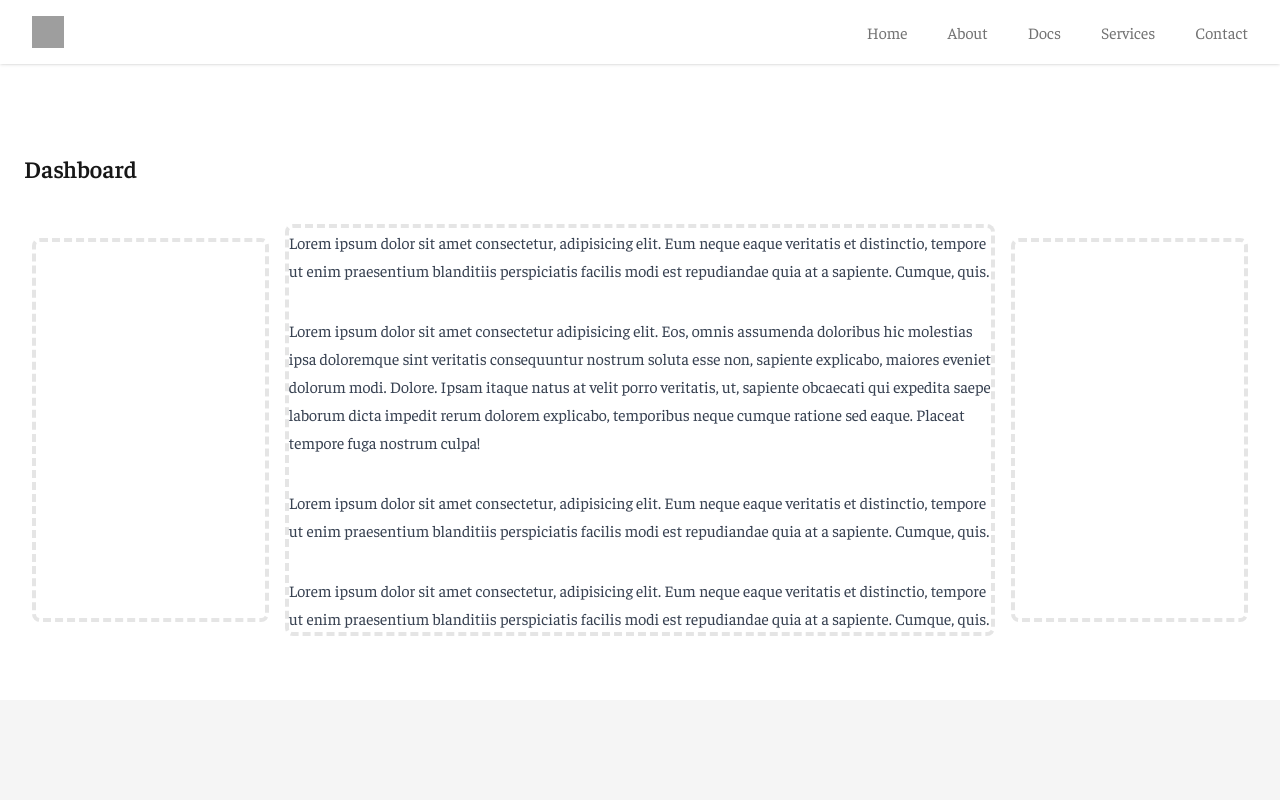
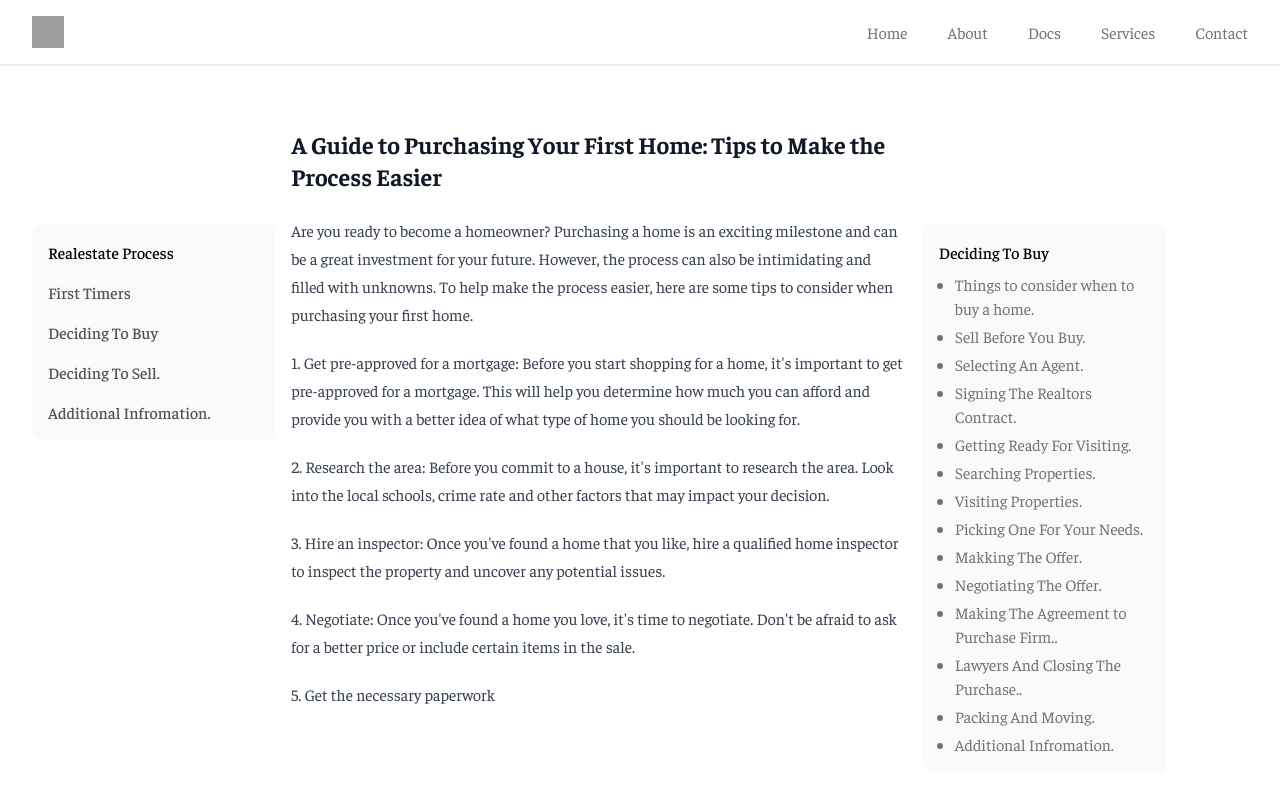
Before and after one commit to iamwillcode/agentwebb, a Next.js app: page /docs in a window 1280 px wide. Shown: the top 800 px of the page. Built offline with nearby package versions, Linux system fonts and the light colour scheme; grey boxes are pictures that could not be loaded.

Commit message:
created a docs page with three navigation options

```diff
--- a/pages/docs.tsx
+++ b/pages/docs.tsx
@@ -1,4 +1,6 @@
 import Head from "next/head";
+import Link from "next/link";
+import { deciding_to_buy, articles } from "../lib/data";
 
 export default function docs() {
   return (
@@ -12,49 +14,103 @@ export default function docs() {
         />
       </Head>
       <main className="flex-1 my-16">
-          <div className="p-6 wrapper">
-            <h1 className="text-2xl font-semibold text-gray-900">Dashboard</h1>
+        <div className="px-4 mx-auto max-w-7xl sm:px-6 md:px-8">
+          {/* Replace with your content */}
+          <div className="flex items-start w-full gap-4 mt-4">
+            <Nav_Links />
+            <Article_Content />
+            <Side_Pannel />
           </div>
-          <div className="px-4 mx-auto max-w-7xl sm:px-6 md:px-8">
-            {/* Replace with your content */}
-            <div className="flex items-center w-full gap-4 mt-4">
-              <div className="w-1/5 border-4 border-gray-200 border-dashed rounded-lg h-96"></div>
-              <div className="w-full border-4 border-gray-200 border-dashed rounded-lg max-w-[75ch] prose space-y-8">
-                <p>
-                  Lorem ipsum dolor sit amet consectetur, adipisicing elit. Eum
-                  neque eaque veritatis et distinctio, tempore ut enim
-                  praesentium blanditiis perspiciatis facilis modi est
-                  repudiandae quia at a sapiente. Cumque, quis.
-                </p>
-                <p>
-                  Lorem ipsum dolor sit amet consectetur adipisicing elit. Eos,
-                  omnis assumenda doloribus hic molestias ipsa doloremque sint
-                  veritatis consequuntur nostrum soluta esse non, sapiente
-                  explicabo, maiores eveniet dolorum modi. Dolore. Ipsam itaque
-                  natus at velit porro veritatis, ut, sapiente obcaecati qui
-                  expedita saepe laborum dicta impedit rerum dolorem explicabo,
-                  temporibus neque cumque ratione sed eaque. Placeat tempore
-                  fuga nostrum culpa!
-                </p>
-                <p>
-                  Lorem ipsum dolor sit amet consectetur, adipisicing elit. Eum
-                  neque eaque veritatis et distinctio, tempore ut enim
-                  praesentium blanditiis perspiciatis facilis modi est
-                  repudiandae quia at a sapiente. Cumque, quis.
-                </p>
-                <p>
-                  Lorem ipsum dolor sit amet consectetur, adipisicing elit. Eum
-                  neque eaque veritatis et distinctio, tempore ut enim
-                  praesentium blanditiis perspiciatis facilis modi est
-                  repudiandae quia at a sapiente. Cumque, quis.
-                </p>
-              </div>
-            <div className="w-1/5 border-4 border-gray-200 border-dashed rounded-lg h-96"></div>
-            </div>
-            {/* /End replace */}
-
-          </div>
+          {/* /End replace */}
+        </div>
       </main>
     </>
   );
 }
+
+function Nav_Links() {
+  return (
+    <>
+      <div className="hidden w-1/5 p-4 border-gray-200 border-dashed rounded-lg lg:block lg:mt-24 bg-gray-50">
+        <h6 className="title-medium">Realestate Process</h6>
+        <ul className="mt-4 space-y-4 body-medium">
+          {articles.map((content) => {
+            return (
+              <>
+                <li
+                  key={content.title.toString()}
+                  className="title-medium"
+                >
+                  <Link href={content.path_name}>{content.title}</Link>
+                </li>
+              </>
+            );
+          })}
+        </ul>
+      </div>
+    </>
+  );
+}
+function Article_Content() {
+  return (
+    <>
+      <div className="w-full prose">
+        <h2 className="">
+          A Guide to Purchasing Your First Home: Tips to Make the Process Easier
+        </h2>
+        <p>
+          Are you ready to become a homeowner? Purchasing a home is an exciting
+          milestone and can be a great investment for your future. However, the
+          process can also be intimidating and filled with unknowns. To help
+          make the process easier, here are some tips to consider when
+          purchasing your first home.
+        </p>
+        <p>
+          1. Get pre-approved for a mortgage: Before you start shopping for a
+          home, it&#39;s important to get pre-approved for a mortgage. This will
+          help you determine how much you can afford and provide you with a
+          better idea of what type of home you should be looking for.
+        </p>
+        <p>
+          2. Research the area: Before you commit to a house, it&#39;s important
+          to research the area. Look into the local schools, crime rate and
+          other factors that may impact your decision.
+        </p>
+        <p>
+          3. Hire an inspector: Once you&#39;ve found a home that you like, hire
+          a qualified home inspector to inspect the property and uncover any
+          potential issues.
+        </p>
+        <p>
+          4. Negotiate: Once you&#39;ve found a home you love, it&#39;s time to
+          negotiate. Don&#39;t be afraid to ask for a better price or include
+          certain items in the sale.
+        </p>
+        <p>5. Get the necessary paperwork</p>
+      </div>
+    </>
+  );
+}
+function Side_Pannel() {
+  return (
+    <>
+      <div className="hidden w-1/5 p-4 border-gray-200 border-dashed rounded-lg lg:block lg:mt-24 bg-gray-50">
+        <h6 className="title-medium">Deciding To Buy</h6>
+        <ul className="pl-4 mt-2 space-y-1 list-disc body-medium">
+          {deciding_to_buy.map((content) => {
+            return (
+              <>
+                <li
+                  key={content.title.toString()}
+                  className="text-gray-500 transition-all rounded-xl body-large hover:text-gray-900 hover:underline"
+                >
+                  <Link href={content.path_name}>{content.title}</Link>
+                </li>
+              </>
+            );
+          })}
+        </ul>
+      </div>
+    </>
+  );
+}
```
